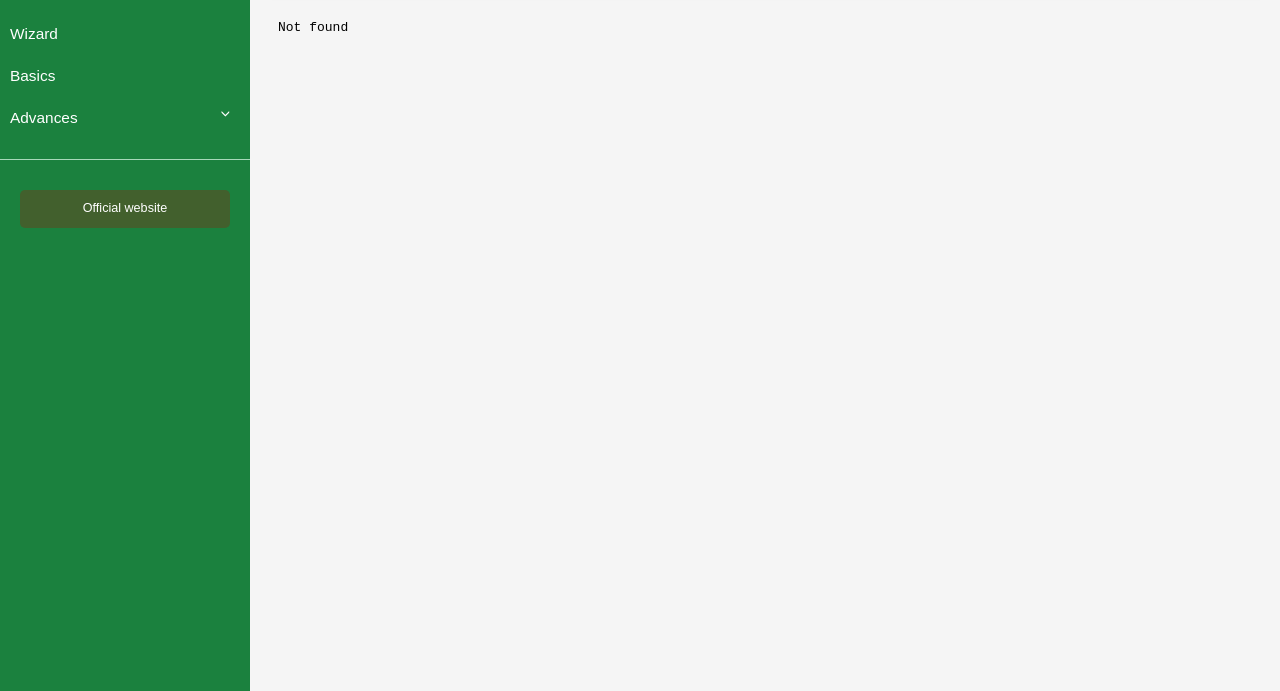
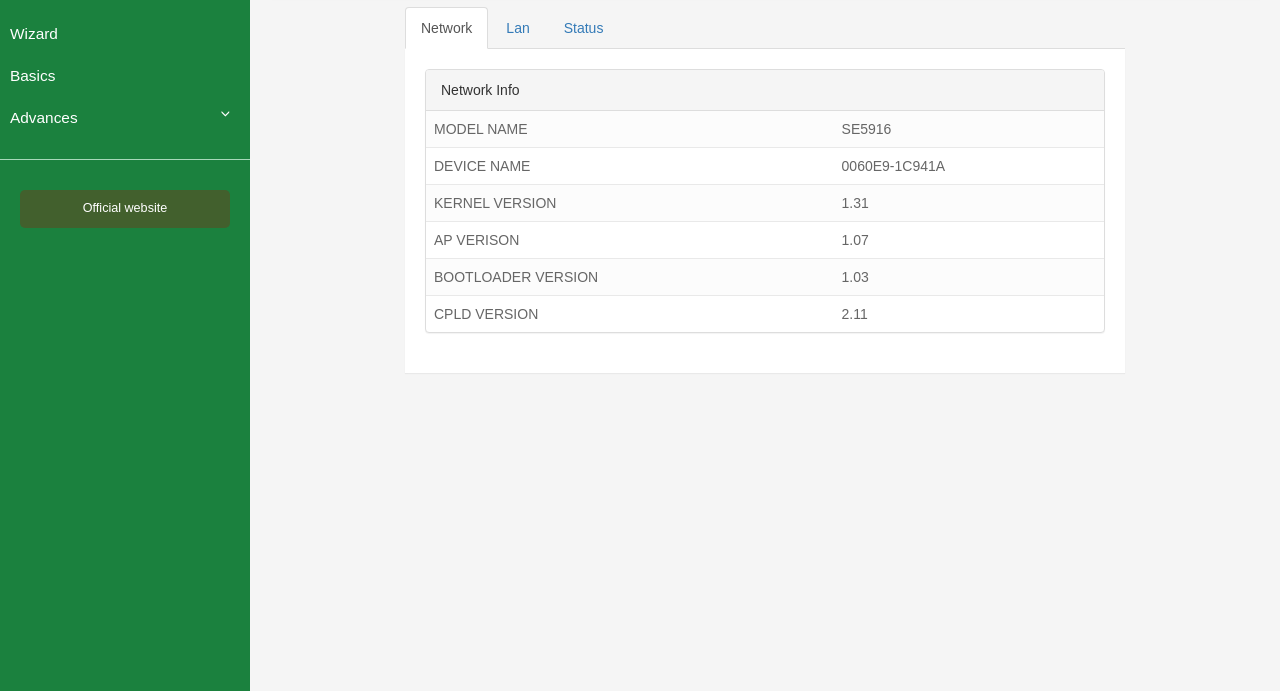
Before and after one commit to a839024/c-code, a plain HTML site: page rwd/new/index.html in a window 1280 px wide. Shown: the part 109-800 px from the top of the page. Drawn offline with Linux system fonts and the light colour scheme; a web font is replaced by a local one.

Commit message:
Fix link error

```diff
--- a/rwd/new/index.html
+++ b/rwd/new/index.html
@@ -55,7 +55,7 @@
 
             <ul class="list-unstyled components">
                 <li>
-                    <a href="javascript:void(0)" data-target="overview2.html" onclick="changeTab(this);">Overvoew</a>
+                    <a href="javascript:void(0)" data-target="overview.html" onclick="changeTab(this);">Overvoew</a>
                 </li>
                 <li>
                     <a href="javascript:void(0)">Wizard</a>
@@ -103,7 +103,7 @@
             </nav>
 
             <div id="main-section" class="embed-responsive embed-responsive-16by9">
-                <iframe id="frame" class="embed-responsive-item" src="overview2.html" onload="resizeIframe(this);" scrolling="no"></iframe>
+                <iframe id="frame" class="embed-responsive-item" src="overview.html" onload="resizeIframe(this);" scrolling="no"></iframe>
             </div>
 
         </div>
```
